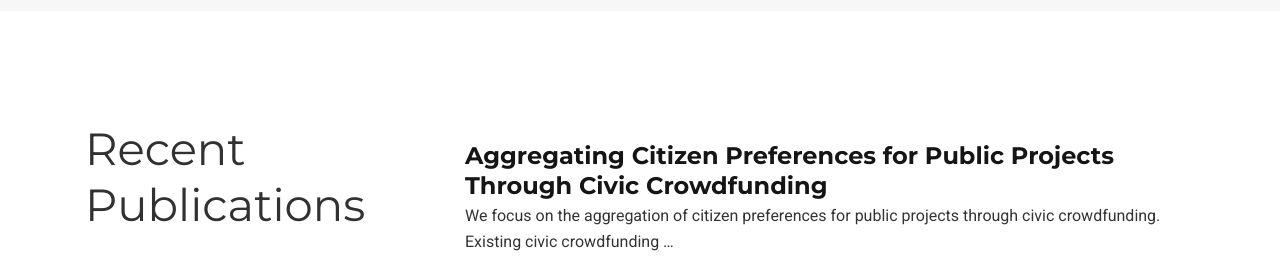
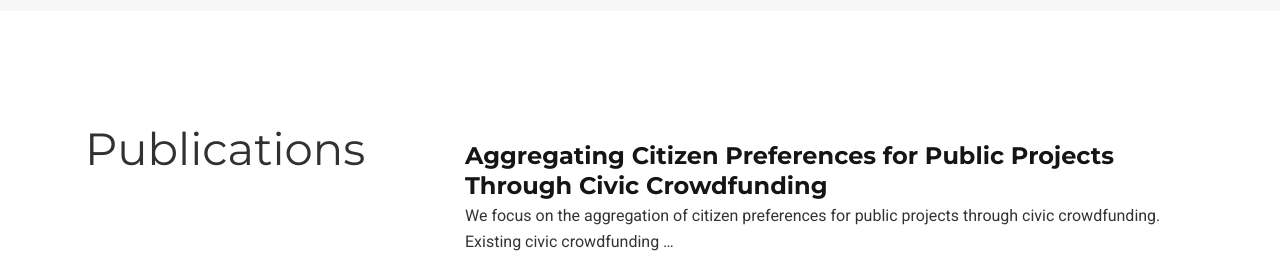
Before and after one commit to moinmoti/moinmoti.github.io, a plain HTML site: page index.html in a window 1280 px wide. Shown: the part 3360-3625 px from the top of the page. Drawn offline with nearby package versions, Linux system fonts and the light colour scheme; some icons are missing.

Commit message:
rebuilding site Mon 18 Mar 16:48:29 IST 2019

```diff
--- a/home/index.xml
+++ b/home/index.xml
@@ -112,7 +112,7 @@ Star</description>
     </item>
 
     <item>
-      <title>Recent Publications</title>
+      <title>Publications</title>
       <link>/home/publications/</link>
       <pubDate>Mon, 01 Jan 0001 00:00:00 +0000</pubDate>
 
--- a/index.html
+++ b/index.html
@@ -1107,7 +1107,7 @@
 
 <div class="row">
   <div class="col-12 col-lg-4 section-heading">
-    <h1>Recent Publications</h1>
+    <h1>Publications</h1>
 
   </div>
   <div class="col-12 col-lg-8">
```
